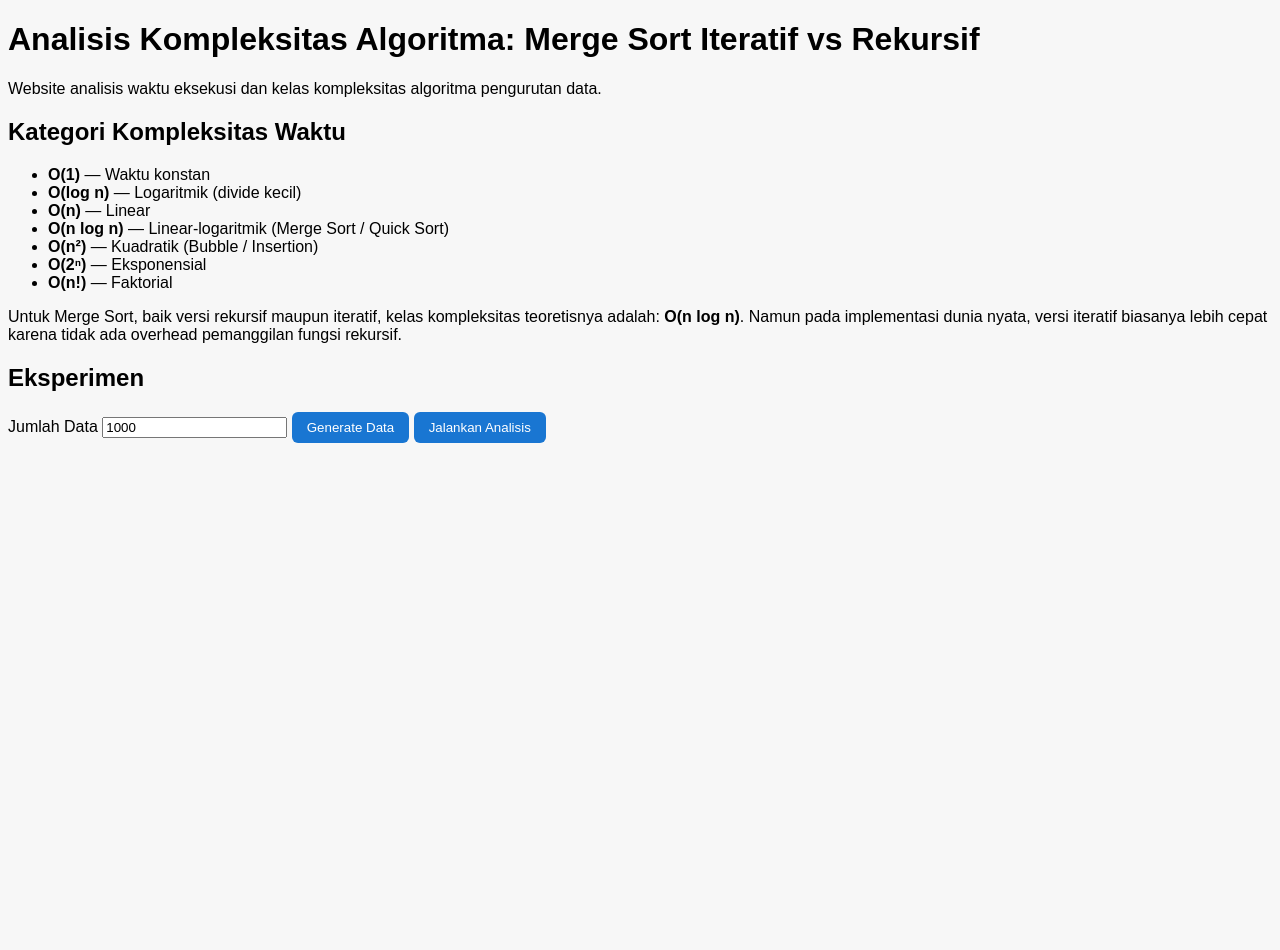
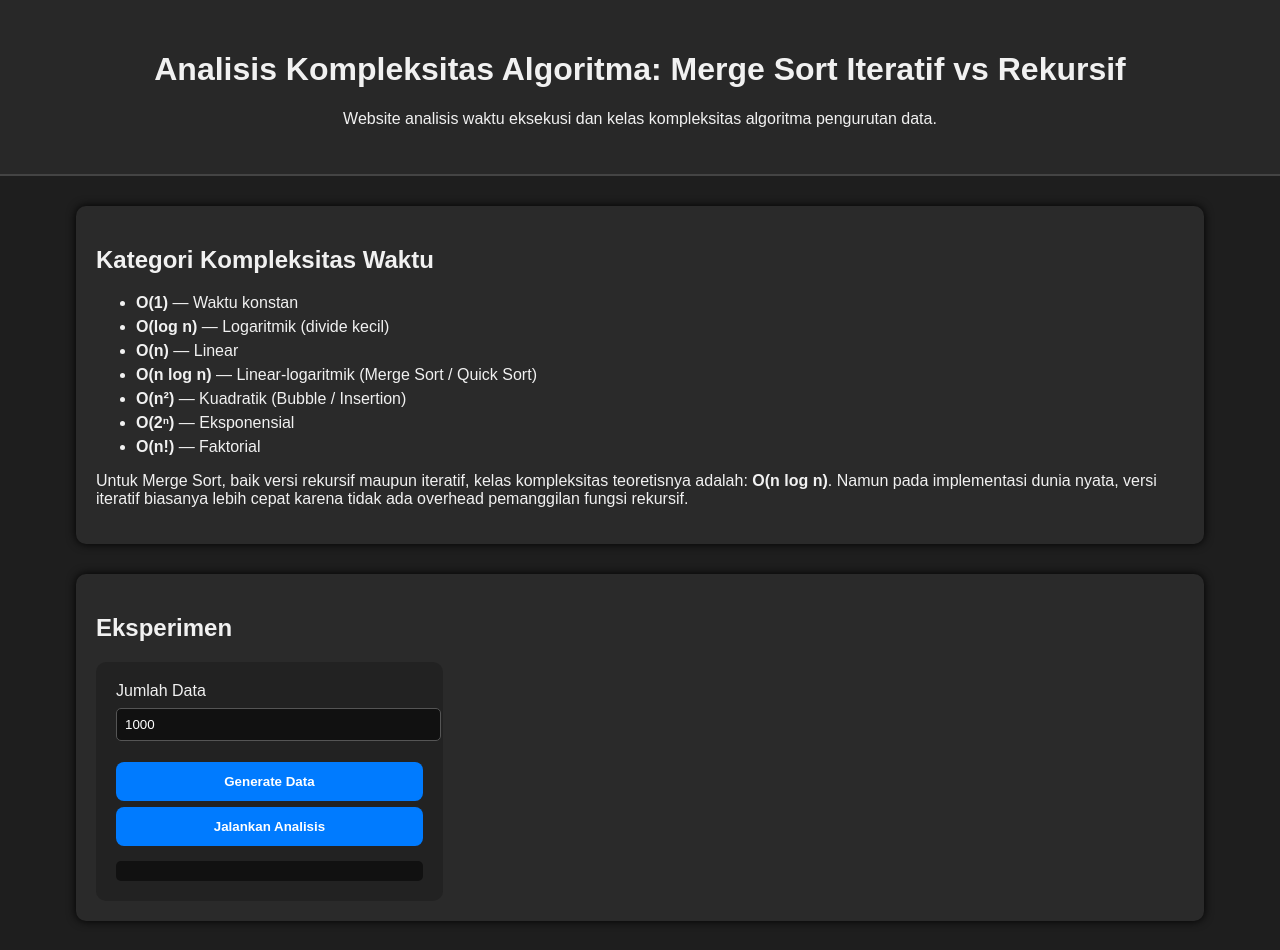
Before and after one commit to FathirSureal/tugas_besar_Analisis_Kompleksitas_Algoritma, a plain HTML site: page index.html in a window 1280 px wide. Before the commit the page ends 800 px from the top, so only its background shows below. Drawn offline with nearby package versions, Linux system fonts and the light colour scheme.

Commit message:
Update style.css

```diff
--- a/style.css
+++ b/style.css
@@ -1,39 +1,76 @@
 body {
     font-family: Arial, sans-serif;
-    background: #f7f7f7;
+    background: #1e1e1e;
+    color: #f1f1f1;
+    margin: 0;
+    padding: 0;
 }
 
-.container {
-    width: 70%;
-    margin: auto;
-    padding: 20px;
-    background: white;
-    margin-top: 40px;
-    border-radius: 10px;
-    box-shadow: 0 0 10px #ddd;
+header {
+    padding: 30px;
+    text-align: center;
+    background: #282828;
+    border-bottom: 2px solid #444;
 }
 
-.input-box, .action-box {
-    margin: 20px 0;
+.section-box {
+    background: #2a2a2a;
+    border-radius: 10px;
+    padding: 20px;
+    margin: 30px auto;
+    width: 85%;
+    box-shadow: 0px 0px 10px #000;
+}
+
+.explanation ul li {
+    margin-bottom: 6px;
+}
+
+.flex-row {
+    display: flex;
+    gap: 25px;
+}
+
+.input-panel {
+    width: 30%;
+    background: #222;
+    padding: 20px;
+    border-radius: 10px;
+}
+
+.chart-panel {
+    width: 70%;
+}
+
+input {
+    width: 100%;
+    padding: 8px;
+    margin: 8px 0 15px;
+    border-radius: 5px;
+    border: 1px solid #555;
+    background: #111;
+    color: white;
 }
 
 button {
-    padding: 8px 15px;
-    background: #1976d2;
+    width: 100%;
+    padding: 12px;
+    margin-top: 6px;
+    background: #007bff;
+    border: none;
+    border-radius: 8px;
     color: white;
-    border: none;
-    border-radius: 6px;
     cursor: pointer;
+    font-weight: bold;
 }
 
 button:hover {
-    background: #0d47a1;
+    background: #005fcc;
 }
 
-pre {
-    background: #eee;
-    padding: 15px;
-    border-radius: 8px;
-    height: 120px;
-    overflow-y: scroll;
+#resultBox {
+    margin-top: 15px;
+    padding: 10px;
+    background: #111;
+    border-radius: 5px;
 }
```
